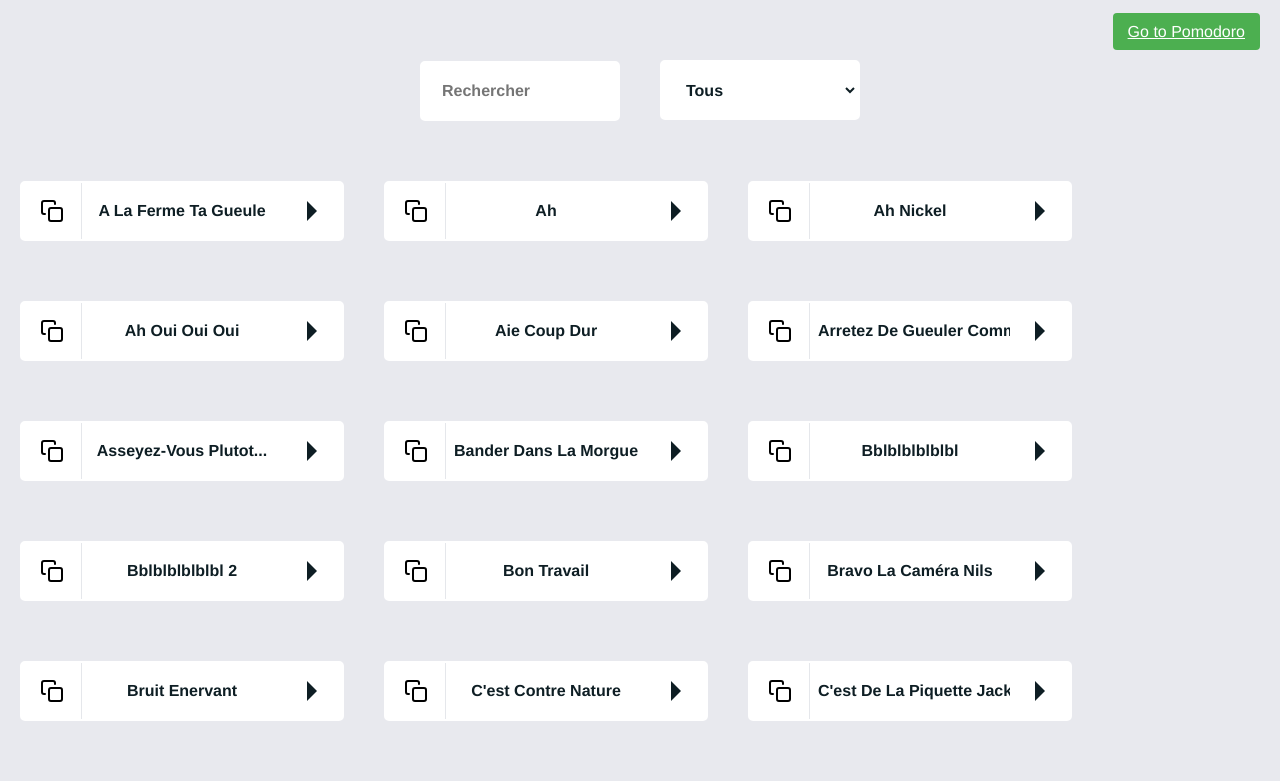
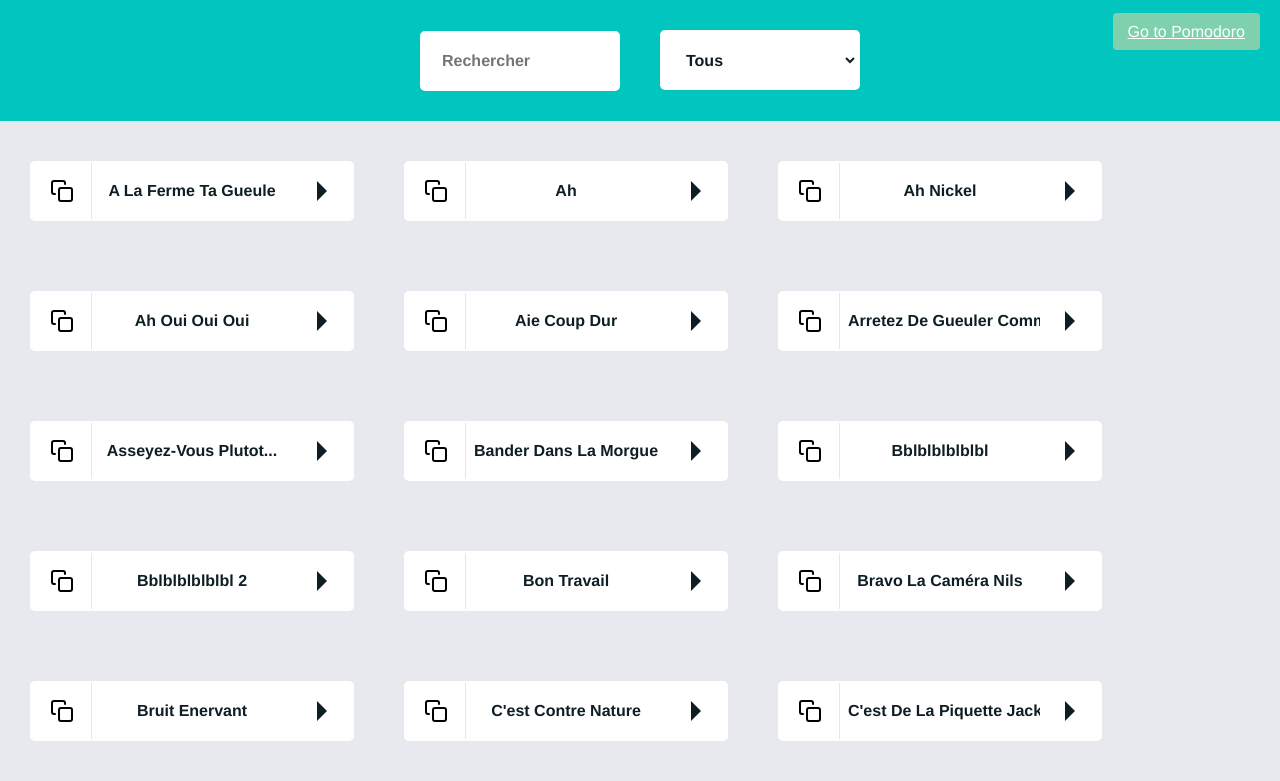
Before and after one commit to jeremio/soundboard, a Vue app: page / in a window 1280 px wide. Shown: the top 781 px of the page. Built offline with nearby package versions, Linux system fonts and the light colour scheme.

Commit message:
sticky SearchTools component

```diff
--- a/src/components/CornerPage.vue
+++ b/src/components/CornerPage.vue
@@ -32,7 +32,7 @@ const buttonText = computed(() => {
 
 .corner-button {
   padding: 10px 15px;
-  background-color: #4CAF50;
+  background-color: #7fd1ae;
   color: white;
   border: none;
   border-radius: 4px;
--- a/src/components/Grid.vue
+++ b/src/components/Grid.vue
@@ -38,9 +38,13 @@ function matchesSearch(sound: MySound) {
 }
 </script>
 
-<style lang="css">
+<style scoped>
 .grid {
   display: flex;
   flex-wrap: wrap;
+  gap: 10px;
+  padding: 10px;
+  width: 100%;
+  box-sizing: border-box;
 }
 </style>
--- a/src/components/SearchTools.vue
+++ b/src/components/SearchTools.vue
@@ -27,7 +27,7 @@ const selectedCategory = defineModel('selectedCategory')
 
 <style scoped>
 .search-tools {
-  padding-top: 60px;
+  padding-top: 30px;
   padding-bottom: 30px;
 
   select {
--- a/src/pages/BoardPage.vue
+++ b/src/pages/BoardPage.vue
@@ -1,16 +1,21 @@
 <template>
+  <div class="board-container">
     <SearchTools
       v-if="categories.length > 0"
       v-model:search="search"
       v-model:selected-category="selectedCategory"
       :categories="categories"
+      class="search-tools"
     />
+    <div class="grid-container">
       <Grid
         v-if="allSounds.length > 0"
         :search="search"
         :selected-category="selectedCategory"
         :all-sounds="allSounds"
       />
+    </div>
+  </div>
 </template>
 
 <script setup lang="ts">
@@ -36,3 +41,23 @@ onMounted(() => {
   categories.value = getCategories(soundsWithIdsAndCategories).sort()
 })
 </script>
+
+<style scoped>
+.board-container {
+  display: flex;
+  flex-direction: column;
+  height: 100vh;
+}
+
+.search-tools {
+  position: sticky;
+  top: 0;
+  z-index: 10;
+  background-color: #00c6bf;
+}
+
+.grid-container {
+  flex-grow: 1;
+  overflow-y: auto;
+}
+</style>
```
Lines whose indentation alone changed are shown as unchanged.
